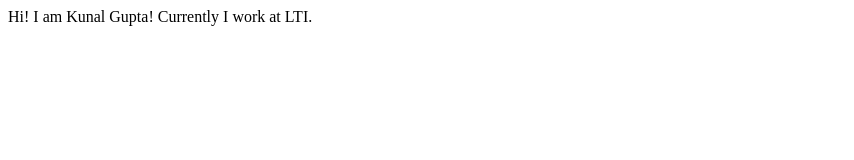
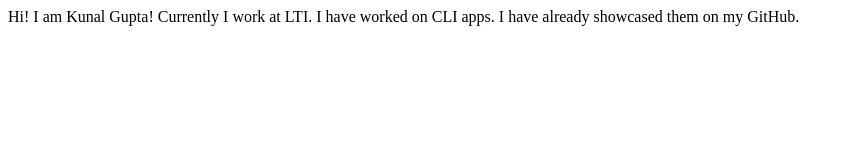
Before and after one commit to DarkShadow20/kunalgupta-portfolio, a plain HTML site: page index.html in a window 1280 px wide. Shown: the whole page, without its empty margins (0-854 px from the left). Drawn offline with Linux system fonts and the light colour scheme.

Commit message:
update: details of project

```diff
--- a/index.html
+++ b/index.html
@@ -8,5 +8,7 @@
 <body>
     Hi! I am Kunal Gupta!
     Currently I work at LTI.
+
+    I have worked on CLI apps. I have already showcased them on my GitHub.
 </body>
 </html>
```
